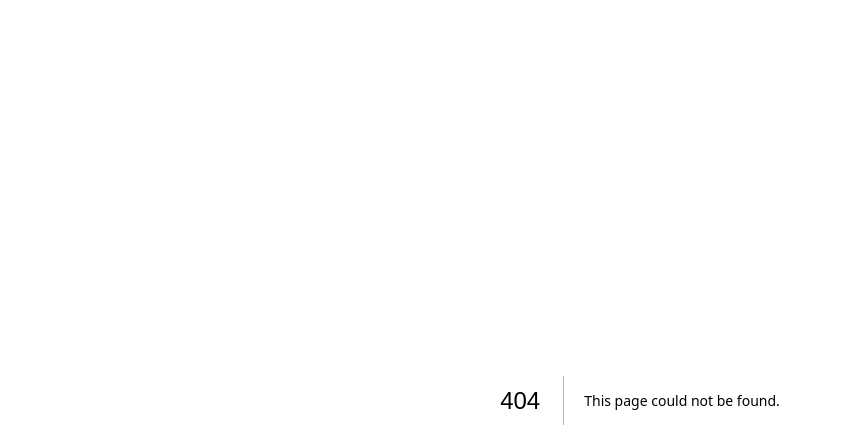
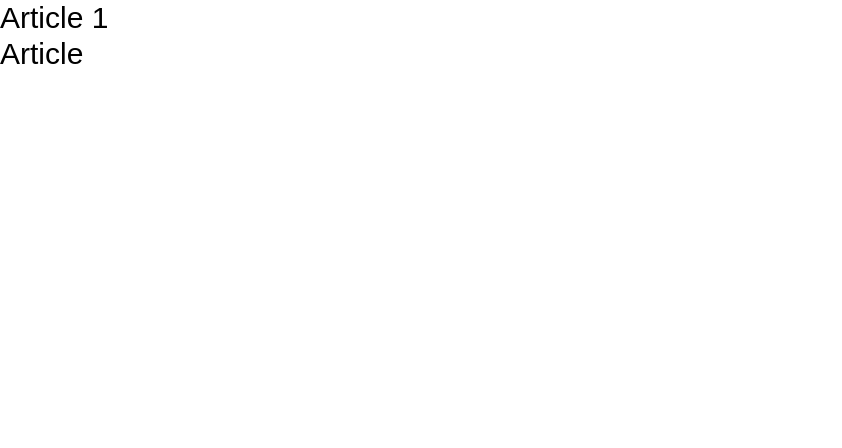
Before and after one commit to mavericks-db/nextjs14-course, a Next.js app: page /articles/1 in a window 1280 px wide. Before the commit this address had no page. Shown: the top 448 px of the page, without its empty margins (0-842 px from the left). Built offline with nearby package versions, Linux system fonts and the light colour scheme.

Commit message:
Params & Queries

```diff
--- /dev/null
+++ b/src/app/articles/[articleId]/page.tsx
@@ -0,0 +1,30 @@
+
+// server component
+// export default function ArticleId({ params, searchParams}: any) {
+//     return (
+//         <>
+//         <h1>Article {params.articleId}</h1>
+//         <h1>Article {searchParams.new}</h1>
+//         </>
+//     )
+// }
+
+'use client'
+
+import { useParams, useSearchParams } from "next/navigation"
+
+export default function ArticleId() {
+    const params = useParams();
+    const searchParams = useSearchParams()
+    console.log(params)
+    console.log(searchParams)
+
+    const myquery = searchParams.get('new')
+
+    return (
+         <>
+        <h1>Article {params.articleId}</h1>
+        <h1>Article {myquery}</h1>
+        </>
+    )
+};
--- /dev/null
+++ b/src/app/articles/page.tsx
@@ -0,0 +1,7 @@
+export default function Articles() {
+    return (
+        <>
+            <h1>Article Page</h1>
+        </>
+    )
+};
--- a/src/components/Header/Menu.tsx
+++ b/src/components/Header/Menu.tsx
@@ -1,4 +1,5 @@
 export default function Menu(props: any) {
+    console.log(props)
     return (
         <>
             <h1>Menu</h1>
```
